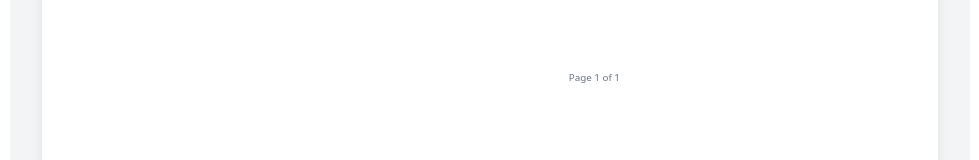
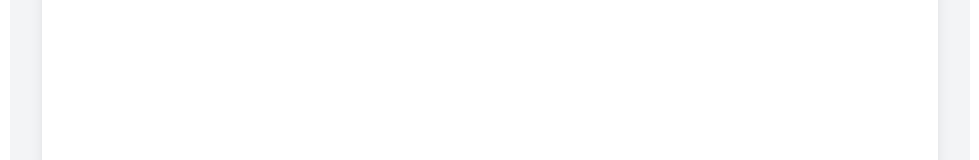
Before and after one commit to Tianrider/hre-automation, a React (Vite) app in the folder hr-report/: page / in a window 1280 px wide. Shown: the part 1872-2032 px from the top of the page, without its empty margins (150-1129 px from the left). Built offline with nearby package versions, Linux system fonts and the light colour scheme.

Commit message:
Layout fix & Remove page number

```diff
--- a/hr-report/src/App.tsx
+++ b/hr-report/src/App.tsx
@@ -79,10 +79,10 @@ function App() {
     container.style.position = 'absolute';
     container.style.left = '-9999px';
     container.style.top = '0';
-    container.style.width = '794px'; // A4 width in pixels (210mm = 794px at 96 DPI)
+    container.style.width = '1000px'; // Increased width for better centering
     container.style.height = '1123px'; // A4 height in pixels (297mm = 1123px at 96 DPI)
     container.style.backgroundColor = 'white';
-    container.style.padding = '57px'; // 15mm = 57px at 96 DPI
+    container.style.padding = '57px 103px'; // 15mm top/bottom, 25mm left/right for centering
     container.style.boxSizing = 'border-box';
     container.style.fontSize = '14px'; // Set base font size
     document.body.appendChild(container);
@@ -107,7 +107,7 @@ function App() {
       useCORS: true,
       allowTaint: true,
       backgroundColor: '#ffffff',
-      width: 794, // A4 width in pixels
+      width: 1000, // Increased width
       height: 1123, // A4 height in pixels
       logging: false,
     });
--- a/hr-report/src/components/EmployeeReportPage.tsx
+++ b/hr-report/src/components/EmployeeReportPage.tsx
@@ -65,11 +65,6 @@ export const EmployeeReportPage: React.FC<EmployeeReportPageProps> = ({
           {employee.finalRating.toFixed(2)}
         </div>
       </div>
-
-      {/* Footer with Page Number */}
-      <footer className="absolute bottom-[15mm] right-[15mm] text-sm text-gray-500">
-        Page {pageNumber} of {totalPages}
-      </footer>
     </div>
   );
 };
```
